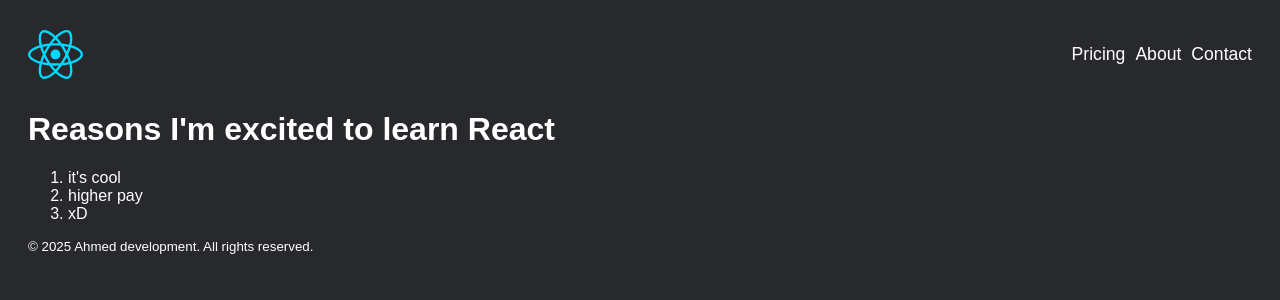
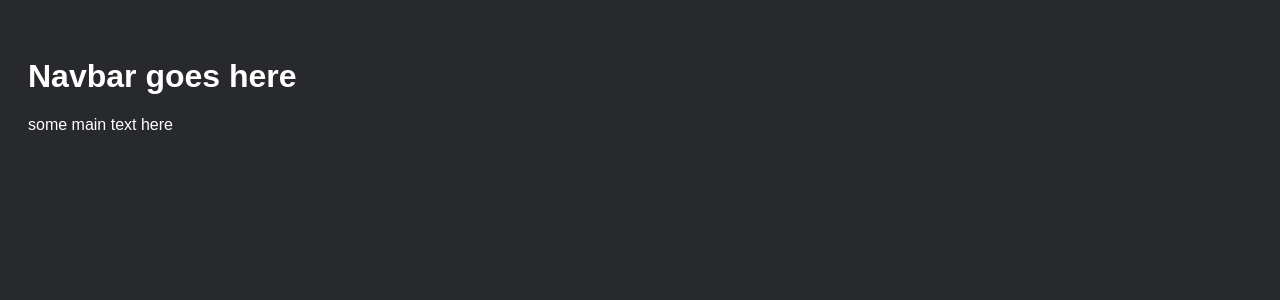
Before and after one commit to abdirashidexe/react-project-pcv2, a React (Vite) app: page / in a window 1280 px wide. Shown: the top 300 px of the page. Built offline with nearby package versions, Linux system fonts and the light colour scheme.

Commit message:
major changes + app.jsx introduction

```diff
--- a/index.html
+++ b/index.html
@@ -1,6 +1,9 @@
 <html>
 
 <head>
+	<link rel="preconnect" href="https://fonts.googleapis.com">
+	<link rel="preconnect" href="https://fonts.gstatic.com" crossorigin>
+	<link href="https://fonts.googleapis.com/css2?family=Inter:wght@100..900&display=swap" rel="stylesheet">
 	<link rel="stylesheet" href="src/index.css">
 </head>
 
--- /dev/null
+++ b/src/App.jsx
@@ -0,0 +1,11 @@
+import Navbar from "./Components/Navbar.jsx"
+import Main from "./Components/Main.jsx"
+
+export default function App() {
+    return (
+        <>
+            <Navbar />
+            <Main />
+        </>
+    )
+}
--- /dev/null
+++ b/src/Components/Main.jsx
@@ -0,0 +1,5 @@
+export default function Main() {
+    return (
+        <p>some main text here</p>
+    )
+}
--- /dev/null
+++ b/src/Components/Navbar.jsx
@@ -0,0 +1,5 @@
+export default function Navbar() {
+    return(
+        <h1>Navbar goes here</h1>
+    )
+}
--- a/src/index.jsx
+++ b/src/index.jsx
@@ -1,20 +1,8 @@
 import { createRoot } from "react-dom/client";
-import WhateverComponent from "./Header.jsx" // showing it can be named whatever
-import MainContent from "./MainContent.jsx"
-import Footer from "./Footer.jsx"
+import App from "./App.jsx"
 
 const root = createRoot(document.getElementById("root"));
 
-function Page() {
-  return (
-    <>
-      <WhateverComponent />
-      <MainContent />
-      <Footer />
-    </>
-  )
-}
-
 root.render(
-  <Page />
+  <App />
 )
```
